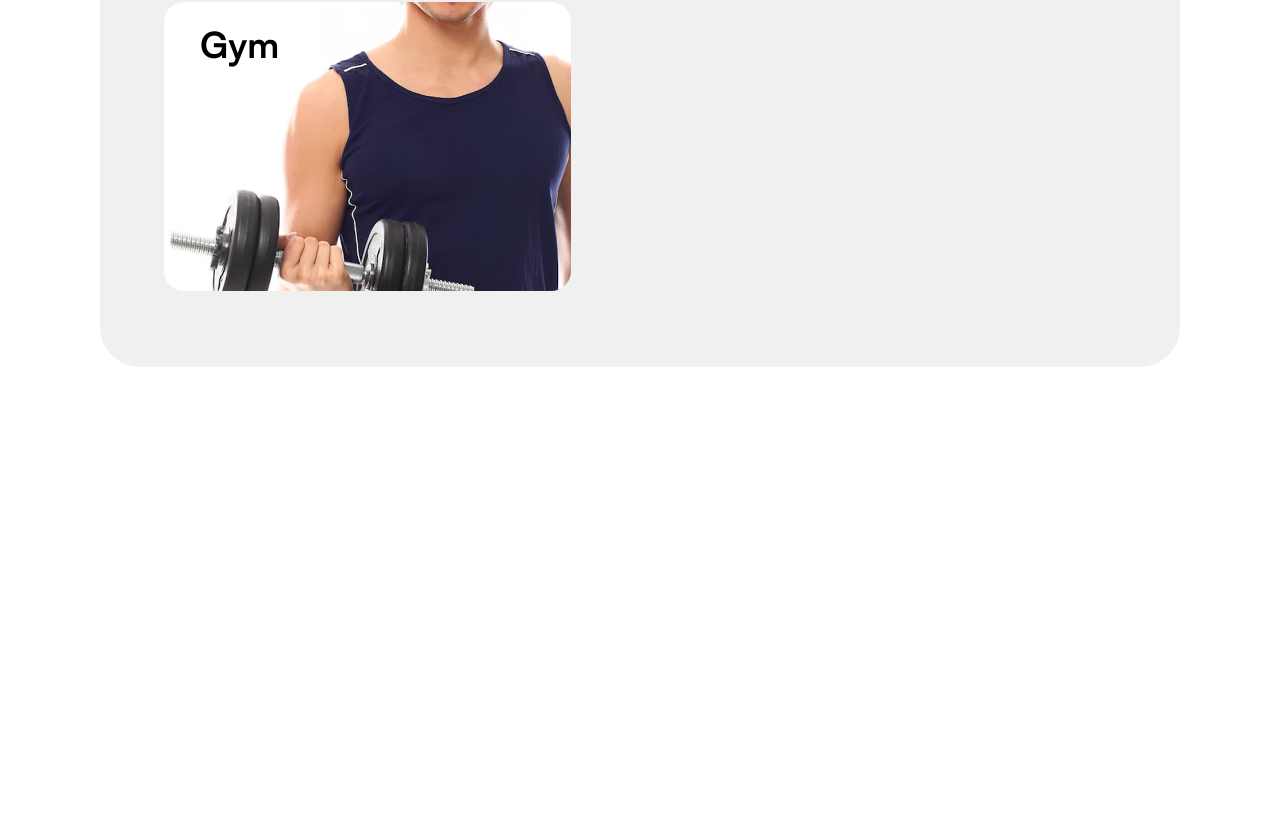
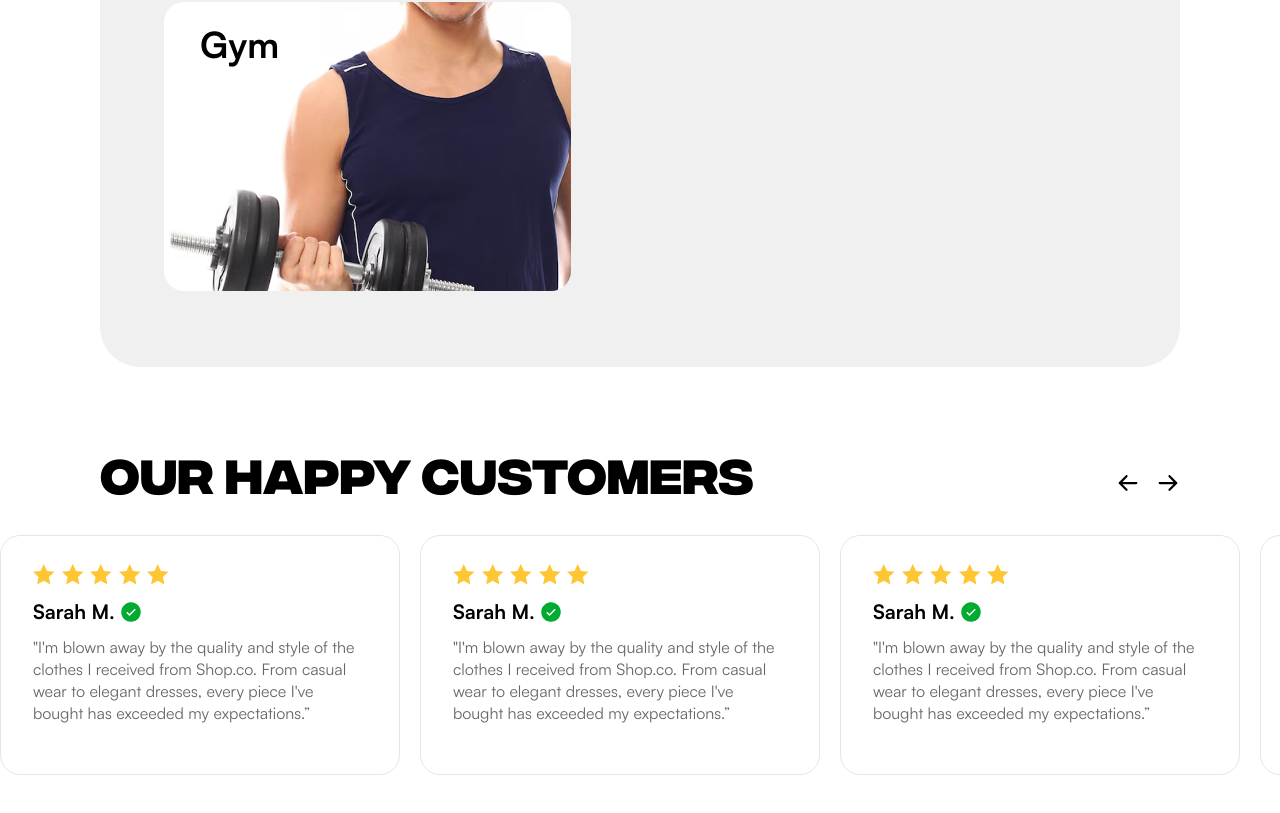
Before and after one commit to dishkhant-dev/ecommerce-app, a Next.js app: page / in a window 1280 px wide. Shown: the part 3459-4272 px from the top of the page. Before the commit the page ends 3826 px from the top, so only its background shows below. Built offline with nearby package versions, Linux system fonts and the light colour scheme.

Commit message:
Developed Testimonial Section

```diff
--- a/src/components/pages/home/Home.tsx
+++ b/src/components/pages/home/Home.tsx
@@ -4,6 +4,7 @@ import BrowseByDressStyleSection from "./BrowseByDressStyle";
 import FeaturedBrandsSection from "./FeaturedBrands";
 import HomePageHeroSection from "./Hero";
 import ProductListingSection from "./ProductListing";
+import TestimonialsSection from "./Testimonials";
 
 const HomePageClient = () => {
     return (
@@ -17,6 +18,8 @@ const HomePageClient = () => {
             <ProductListingSection title="TOP SELLING" classname="mt-16 pb-20 margin-main-x" />
 
             <BrowseByDressStyleSection />
+
+            <TestimonialsSection />
         </>
     )
 }
--- /dev/null
+++ b/src/components/pages/home/Testimonials.tsx
@@ -0,0 +1,44 @@
+"use client";
+
+const TestimonialsSection = () => {
+    return (
+        <div className="mt-20 mb-[170px]">
+            <div className="margin-main-x flex items-end justify-between mb-10">
+                <h2 className="integralcf-font font-bold text-[48px] leading-[100%]">OUR HAPPY CUSTOMERS</h2>
+                <div className="flex items-center gap-4">
+                    <svg className="cursor-pointer" width="24" height="24" viewBox="0 0 24 24" fill="none" xmlns="http://www.w3.org/2000/svg">
+                        <path d="M9.70406 4.4541L2.95406 11.2041C2.84918 11.3086 2.76597 11.4328 2.70919 11.5696C2.6524 11.7063 2.62317 11.8529 2.62317 12.001C2.62317 12.149 2.6524 12.2957 2.70919 12.4324C2.76597 12.5691 2.84918 12.6933 2.95406 12.7979L9.70406 19.5479C9.91541 19.7592 10.2021 19.8779 10.5009 19.8779C10.7998 19.8779 11.0865 19.7592 11.2978 19.5479C11.5092 19.3365 11.6279 19.0499 11.6279 18.751C11.6279 18.4521 11.5092 18.1654 11.2978 17.9541L6.46875 13.125L20.25 13.125C20.5484 13.125 20.8345 13.0065 21.0455 12.7955C21.2565 12.5846 21.375 12.2984 21.375 12C21.375 11.7017 21.2565 11.4155 21.0455 11.2045C20.8345 10.9936 20.5484 10.875 20.25 10.875L6.46875 10.875L11.2988 6.04598C11.5101 5.83463 11.6288 5.54799 11.6288 5.2491C11.6288 4.95022 11.5101 4.66357 11.2988 4.45223C11.0874 4.24088 10.8008 4.12215 10.5019 4.12215C10.203 4.12215 9.91634 4.24088 9.705 4.45223L9.70406 4.4541Z" fill="black" />
+                    </svg>
+                    <svg className="cursor-pointer" width="24" height="24" viewBox="0 0 24 24" fill="none" xmlns="http://www.w3.org/2000/svg">
+                        <path d="M14.2959 4.4541L21.0459 11.2041C21.1508 11.3086 21.234 11.4328 21.2908 11.5696C21.3476 11.7063 21.3768 11.8529 21.3768 12.001C21.3768 12.149 21.3476 12.2957 21.2908 12.4324C21.234 12.5691 21.1508 12.6933 21.0459 12.7979L14.2959 19.5479C14.0846 19.7592 13.7979 19.8779 13.4991 19.8779C13.2002 19.8779 12.9135 19.7592 12.7022 19.5479C12.4908 19.3365 12.3721 19.0499 12.3721 18.751C12.3721 18.4521 12.4908 18.1654 12.7022 17.9541L17.5313 13.125L3.75 13.125C3.45163 13.125 3.16548 13.0065 2.9545 12.7955C2.74353 12.5846 2.625 12.2984 2.625 12C2.625 11.7017 2.74353 11.4155 2.95451 11.2045C3.16548 10.9936 3.45163 10.875 3.75 10.875L17.5313 10.875L12.7013 6.04598C12.4899 5.83463 12.3712 5.54799 12.3712 5.2491C12.3712 4.95022 12.4899 4.66357 12.7013 4.45223C12.9126 4.24088 13.1992 4.12215 13.4981 4.12215C13.797 4.12215 14.0837 4.24088 14.295 4.45223L14.2959 4.4541Z" fill="black" />
+                    </svg>
+                </div>
+            </div>
+
+            <div className="flex items-center gap-5 overflow-hidden">
+                {[1, 2, 3, 4, 5, 6].map((i) => (
+                    <div key={i} className="w-full max-w-[400px] shrink-0 border border-[#0000001A] rounded-[20px] px-8 pt-7 pb-[50px]">
+                        <div className="flex items-center gap-[6.50px]">
+                            {[1, 2, 3, 4, 5].map((i) => (
+                                <svg key={i} width="22" height="21" viewBox="0 0 22 21" fill="none" xmlns="http://www.w3.org/2000/svg">
+                                    <path d="M10.7369 0L13.9354 6.8872L21.4739 7.80085L15.9121 12.971L17.3727 20.4229L10.7369 16.731L4.10114 20.4229L5.56173 12.971L-3.8147e-06 7.80085L7.53849 6.8872L10.7369 0Z" fill="#FFC633" />
+                                </svg>
+                            ))}
+                        </div>
+
+                        <div className="mt-[15px] mb-3 flex items-center gap-1">
+                            <h4 className="text-[#000000] font-bold text-[20px] leading-[22px]">Sarah M.</h4>
+                            <svg width="24" height="24" viewBox="0 0 24 24" fill="none" xmlns="http://www.w3.org/2000/svg">
+                                <path d="M12 2.25C10.0716 2.25 8.18657 2.82183 6.58319 3.89317C4.97982 4.96451 3.73013 6.48726 2.99218 8.26884C2.25422 10.0504 2.06114 12.0108 2.43735 13.9021C2.81355 15.7934 3.74215 17.5307 5.10571 18.8943C6.46928 20.2579 8.20656 21.1865 10.0979 21.5627C11.9892 21.9389 13.9496 21.7458 15.7312 21.0078C17.5127 20.2699 19.0355 19.0202 20.1068 17.4168C21.1782 15.8134 21.75 13.9284 21.75 12C21.7473 9.41498 20.7192 6.93661 18.8913 5.10872C17.0634 3.28084 14.585 2.25273 12 2.25ZM16.2806 10.2806L11.0306 15.5306C10.961 15.6004 10.8783 15.6557 10.7872 15.6934C10.6962 15.7312 10.5986 15.7506 10.5 15.7506C10.4014 15.7506 10.3038 15.7312 10.2128 15.6934C10.1218 15.6557 10.039 15.6004 9.96938 15.5306L7.71938 13.2806C7.57865 13.1399 7.49959 12.949 7.49959 12.75C7.49959 12.551 7.57865 12.3601 7.71938 12.2194C7.86011 12.0786 8.05098 11.9996 8.25 11.9996C8.44903 11.9996 8.6399 12.0786 8.78063 12.2194L10.5 13.9397L15.2194 9.21937C15.2891 9.14969 15.3718 9.09442 15.4628 9.0567C15.5539 9.01899 15.6515 8.99958 15.75 8.99958C15.8486 8.99958 15.9461 9.01899 16.0372 9.0567C16.1282 9.09442 16.2109 9.14969 16.2806 9.21937C16.3503 9.28906 16.4056 9.37178 16.4433 9.46283C16.481 9.55387 16.5004 9.65145 16.5004 9.75C16.5004 9.84855 16.481 9.94613 16.4433 10.0372C16.4056 10.1282 16.3503 10.2109 16.2806 10.2806Z" fill="#01AB31" />
+                            </svg>
+                        </div>
+
+                        <p className="text-[#00000099] text-[16px] leading-[22px]">"I'm blown away by the quality and style of the clothes I received from Shop.co. From casual wear to elegant dresses, every piece I've bought has exceeded my expectations.”</p>
+                    </div>
+                ))}
+            </div>
+        </div>
+    )
+}
+
+export default TestimonialsSection;
```
